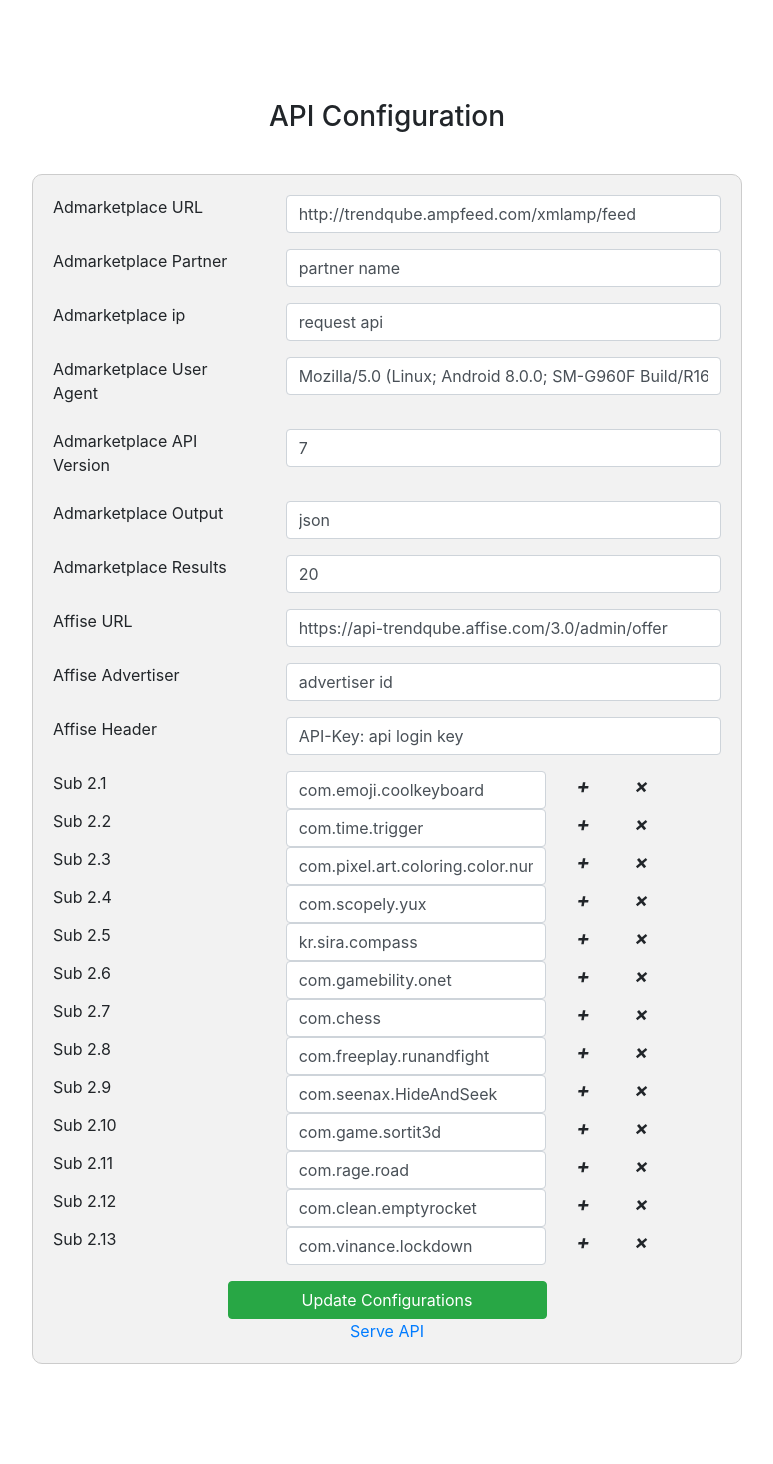
After one commit to bishoyromany/affise_admarketplace_connector, a PHP site: page /config.php in a window 1280 px wide. The commit adds this page. Shown: the whole page, without its empty margins (253-1026 px from the left). Run offline with PHP 8.4, Linux system fonts and the light colour scheme.

Commit message:
Added UI Config Edit Form

```diff
--- /dev/null
+++ b/config.php
@@ -0,0 +1,302 @@
+<?php
+    require_once "backend/helpers.php";
+    if(isset($_POST['serve'])){
+        $data = [
+            'admarketplace' => [
+                'url' => $_POST['admarketplaceUrl'],
+                'requestAddon' => [
+                    'partner' => $_POST['partner'],
+                    'ip' => $_POST['ip'],
+                    'ua' => $_POST['ua'],
+                    'v' => $_POST['v'],
+                    'out' => $_POST['out'],
+                    'results' => $_POST['results'],
+                ]
+            ],
+            'affise' => [
+                'url' => $_POST['affiseUrl'],
+                'requestAddon' => [
+                    'advertiser' => $_POST['advertiser']
+                ],
+                'headers' => [$_POST['header']]
+            ],
+        ];
+        if(!empty($_POST['sub2'])){
+            $data['sub2'] = json_decode($_POST['sub2']);
+        }
+
+        file_put_contents(__DIR__.'/tokens.json', json_encode($data));
+    }
+
+    if(!file_exists(__DIR__.'/tokens.json')){
+        file_put_contents(__DIR__.'/tokens.json', file_get_contents(__DIR__.'/.tokens.json'));
+    }
+    $tokens = json_decode(file_get_contents(__DIR__.'/tokens.json'));
+?>
+<!DOCTYPE html>
+<html lang="en">
+<head>
+    <meta charset="UTF-8">
+    <meta name="viewport" content="width=device-width, initial-scale=1.0">
+    <title>Configuration Of The API</title>
+    <link rel="stylesheet" href="https://stackpath.bootstrapcdn.com/bootstrap/4.4.1/css/bootstrap.min.css" integrity="sha384-Vkoo8x4CGsO3+Hhxv8T/Q5PaXtkKtu6ug5TOeNV6gBiFeWPGFN9MuhOf23Q9Ifjh" crossorigin="anonymous">
+    <style>
+        .content{
+            margin-top : 100px;
+        }
+        h3{
+            margin-bottom : 40px;
+        }
+        form{
+            padding : 20px;
+            background-color : #f2f2f2f2;
+            border : 1px solid #CCC;
+            border-radius : 10px;
+            margin-bottom : 100px;
+        }
+        .clickable-icon{
+            cursor: pointer;
+            font-size : 20px;
+            font-weight: bold;
+        }
+    </style>
+</head>
+<body>
+<div class="content">
+        <h3 class="text-center">API Configuration</h3>
+        <div class="container">
+            <div class="col-md-8 offset-2">
+                <form action="config.php" method="POST">
+                    <!-- Admarketplace URL -->
+                    <div class="form-group">
+                        <div class="row">
+                            <div class="col-md-4">
+                                <label for="admarketplaceUrl">Admarketplace URL</label>
+                            </div>
+                            <div class="col-md-8">
+                                <input type="text" name="admarketplaceUrl" value="<?php echo $tokens->admarketplace->url ?>" id="admarketplaceUrl" class="form-control" placeholder="Admarketplace URL">
+                            </div>
+                        </div>
+                    </div>
+
+                    <!-- Admarketplace partner -->
+                    <div class="form-group">
+                        <div class="row">
+                            <div class="col-md-4">
+                                <label for="partner">Admarketplace Partner</label>
+                            </div>
+                            <div class="col-md-8">
+                                <input type="text" name="partner" value="<?php echo $tokens->admarketplace->requestAddon->partner ?>" id="partner" class="form-control" placeholder="Admarketplace Partner">
+                            </div>
+                        </div>
+                    </div>
+
+                    <!-- Admarketplace ip -->
+                    <div class="form-group">
+                        <div class="row">
+                            <div class="col-md-4">
+                                <label for="ip">Admarketplace ip</label>
+                            </div>
+                            <div class="col-md-8">
+                                <input type="text" name="ip" value="<?php echo $tokens->admarketplace->requestAddon->ip ?>" id="ip" class="form-control" placeholder="Admarketplace ip">
+                            </div>
+                        </div>
+                    </div>
+
+                    <!-- Admarketplace ua -->
+                    <div class="form-group">
+                        <div class="row">
+                            <div class="col-md-4">
+                                <label for="ua">Admarketplace User Agent</label>
+                            </div>
+                            <div class="col-md-8">
+                                <input type="text" name="ua" value="<?php echo $tokens->admarketplace->requestAddon->ua ?>" id="ua" class="form-control" placeholder="Admarketplace ua">
+                            </div>
+                        </div>
+                    </div>
+
+                    <!-- Admarketplace v -->
+                    <div class="form-group">
+                        <div class="row">
+                            <div class="col-md-4">
+                                <label for="v">Admarketplace API Version</label>
+                            </div>
+                            <div class="col-md-8">
+                                <input type="text" name="v" value="<?php echo $tokens->admarketplace->requestAddon->v ?>" id="v" class="form-control" placeholder="Admarketplace v">
+                            </div>
+                        </div>
+                    </div>
+
+                    <!-- Admarketplace out -->
+                    <div class="form-group">
+                        <div class="row">
+                            <div class="col-md-4">
+                                <label for="out">Admarketplace Output</label>
+                            </div>
+                            <div class="col-md-8">
+                                <input type="text" name="out" value="<?php echo $tokens->admarketplace->requestAddon->out ?>" id="out" class="form-control" placeholder="Admarketplace out">
+                            </div>
+                        </div>
+                    </div>
+
+                    <!-- Admarketplace results -->
+                    <div class="form-group">
+                        <div class="row">
+                            <div class="col-md-4">
+                                <label for="results">Admarketplace Results</label>
+                            </div>
+                            <div class="col-md-8">
+                                <input type="text" name="results" value="<?php echo $tokens->admarketplace->requestAddon->results ?>" id="results" class="form-control" placeholder="Admarketplace Max Results">
+                            </div>
+                        </div>
+                    </div>
+
+                    <!-- Affise URL -->
+                    <div class="form-group">
+                        <div class="row">
+                            <div class="col-md-4">
+                                <label for="affiseUrl">Affise URL</label>
+                            </div>
+                            <div class="col-md-8">
+                                <input type="text" name="affiseUrl" value="<?php echo $tokens->affise->url ?>" id="affiseUrl" class="form-control" placeholder="Affise Url">
+                            </div>
+                        </div>
+                    </div>
+
+                    <!-- Affise URL -->
+                    <div class="form-group">
+                        <div class="row">
+                            <div class="col-md-4">
+                                <label for="advertiser">Affise Advertiser</label>
+                            </div>
+                            <div class="col-md-8">
+                                <input type="text" name="advertiser" value="<?php echo $tokens->affise->requestAddon->advertiser ?>" id="advertiser" class="form-control" placeholder="Affise advertiser">
+                            </div>
+                        </div>
+                    </div>
+
+                    <!-- Affise URL -->
+                    <div class="form-group">
+                        <div class="row">
+                            <div class="col-md-4">
+                                <label for="header">Affise Header</label>
+                            </div>
+                            <div class="col-md-8">
+                                <input type="text" name="header" value="<?php echo $tokens->affise->headers[0] ?>" id="header" class="form-control" placeholder="Affise header">
+                            </div>
+                        </div>
+                    </div>
+                    <!-- sub2 list values for admarketplace -->
+                    <div class="form-group">
+                        <div class="row" id="sub2Container">
+                            <!-- <div class="col-md-3">
+                                <label for="sub2">Sub 2</label>
+                            </div>
+                            <div class="col-md-7">
+                                <input type="text" name="sub2" value="com.chess" id="sub2" class="form-control" placeholder="Admarketplace sub2 Column">
+                            </div>
+                            <div class="col-md-1"><i class="clickable-icon add-sub2">&plus;</i></div>
+                            <div class="col-md-1"><i class="clickable-icon remove-sub2">&times;</i></div> -->
+                        </div>
+                    </div>
+                    <!-- the real sub2 list values -->
+                    <input type="hidden" name="sub2" id="sub2" value="1">
+                    <!-- start the script value, must be 1 to start the script -->
+                    <input type="hidden" name="serve" value="1">
+                    <!-- submit button -->
+                    <div class="row">
+                        <div class="col-md-6 offset-3">
+                            <button class="btn btn-success btn-block">Update Configurations</button>
+                        </div>
+                        <div class="col-md-12 text-center">
+                            <a href="index.php">Serve API</a>
+                        </div>
+                    </div>
+                </form>
+            </div>
+        </div>
+    </div>
+    <script src="https://code.jquery.com/jquery-3.4.1.slim.min.js" integrity="sha384-J6qa4849blE2+poT4WnyKhv5vZF5SrPo0iEjwBvKU7imGFAV0wwj1yYfoRSJoZ+n" crossorigin="anonymous"></script>
+    <script src="https://cdn.jsdelivr.net/npm/popper.js@1.16.0/dist/umd/popper.min.js" integrity="sha384-Q6E9RHvbIyZFJoft+2mJbHaEWldlvI9IOYy5n3zV9zzTtmI3UksdQRVvoxMfooAo" crossorigin="anonymous"></script>
+    <script src="https://stackpath.bootstrapcdn.com/bootstrap/4.4.1/js/bootstrap.min.js" integrity="sha384-wfSDF2E50Y2D1uUdj0O3uMBJnjuUD4Ih7YwaYd1iqfktj0Uod8GCExl3Og8ifwB6" crossorigin="anonymous"></script>
+    <script>
+        $(document).ready(function () {
+            let content;
+            let container = $("#sub2Container");
+            let results = [
+                "com.emoji.coolkeyboard",
+                "com.time.trigger",
+                "com.pixel.art.coloring.color.number",
+                "com.scopely.yux",
+                "kr.sira.compass",
+                "com.gamebility.onet",
+                "com.chess",
+                "com.freeplay.runandfight",
+                "com.seenax.HideAndSeek",
+                "com.game.sortit3d",
+                "com.rage.road",
+                "com.clean.emptyrocket",
+                "com.vinance.lockdown"
+            ];
+            let counter = results.length;
+            $("#sub2").val(JSON.stringify(results));
+            const updateHandlers = () => {
+                $(".add-sub2").click(() => {
+                    addSub2();
+                });
+
+                $(".remove-sub2").click(function(){
+                    removeSub2(parseInt($(this).data('id')) - 1);
+                });
+
+                $(".sub2").keyup(function(){
+                    let id = $(this).data('id');
+                    results[id - 1] = $(this).val();
+                    $("#sub2").val(JSON.stringify(results));
+                });
+            }
+
+            const serveSub2Generator = () => {
+                content = ``;
+                for(let x = 1; x <= counter; x++){
+                    content += `
+                        <div class="col-md-4">
+                            <label for="sub2.${x}">Sub 2.${x}</label>
+                        </div>
+                        <div class="col-md-5">
+                            <input type="text" name="sub2" value="${results[x - 1] != undefined ? results[x - 1] : ''}" id="sub2.${x}" data-id="${x}" class="form-control sub2" placeholder="Admarketplace sub2 Column">
+                        </div>
+                        <div class="col-md-1"><i class="clickable-icon add-sub2">&plus;</i></div>
+                        <div class="col-md-1"><i class="clickable-icon remove-sub2" data-id="${x}">&times;</i></div>
+                    `;
+                }
+
+                $(container).html(content);
+
+                updateHandlers();
+            };
+            serveSub2Generator();
+
+            const addSub2 = () => {
+                counter += 1;
+                serveSub2Generator();
+            };
+
+            const removeSub2 = (id) => {
+                counter -= 1;
+                console.log(id);
+                results = results.filter((item, index) => {
+                    return index != id;
+                });
+                serveSub2Generator();
+            }
+
+
+            console.log(content);
+        });
+    </script>
+
+
+
+</body>
+</html>
--- a/index.php
+++ b/index.php
@@ -86,6 +86,9 @@
                         <div class="col-md-6 offset-3">
                             <button class="btn btn-success btn-block">Start Script</button>
                         </div>
+                        <div class="col-md-12 text-center">
+                            <a href="config.php">Configuration API</a>
+                        </div>
                     </div>
                 </form>
             </div>
@@ -100,7 +103,7 @@
             let content;
             let container = $("#sub2Container");
             let results = ['com.chess'];
-
+            $("#sub2").val(JSON.stringify(results));
             const updateHandlers = () => {
                 $(".add-sub2").click(() => {
                     addSub2();
```
